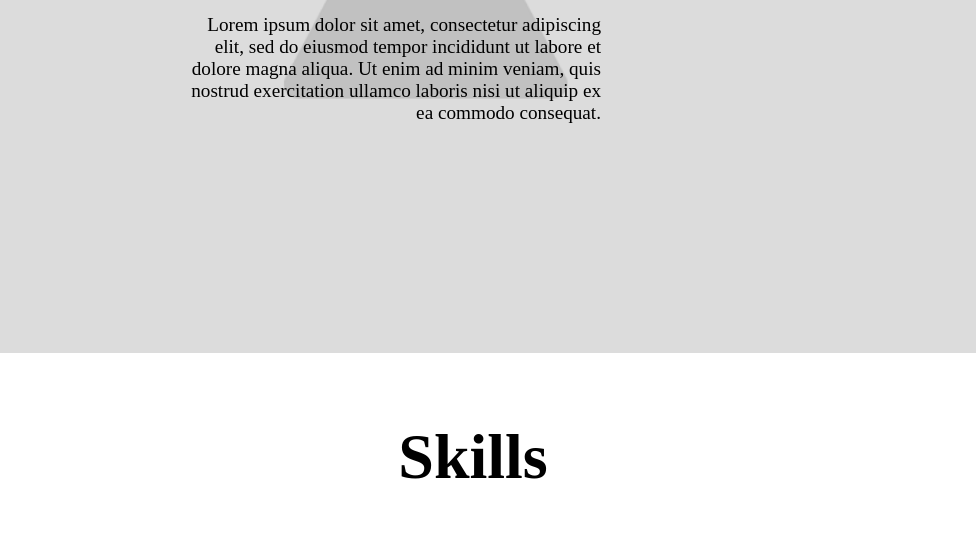
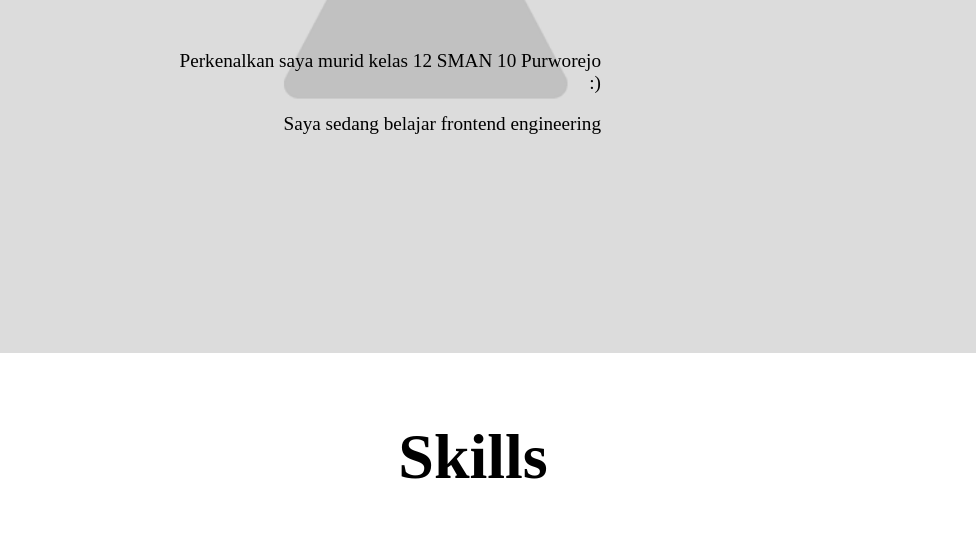
Before and after one commit to Luluk321/promo_site_frontend, a plain HTML site: page index.html in a window 1280 px wide. Shown: the part 447-988 px from the top of the page, without its empty margins (167-1143 px from the left). Drawn offline with Linux system fonts and the light colour scheme.

Commit message:
ubah nama

```diff
--- a/index.html
+++ b/index.html
@@ -9,10 +9,10 @@
 <body>
     <header>
         <div class="header_left">
-            <h1>Name Surname</h1>
+            <h1>Dharma Mangku Luhur</h1>
             <div class="bio">
-                <p>Write here something about yourself :)</p>
-                <p>Lorem ipsum dolor sit amet, consectetur adipiscing elit, sed do eiusmod tempor incididunt ut labore et dolore magna aliqua. Ut enim ad minim veniam, quis nostrud exercitation ullamco laboris nisi ut aliquip ex ea commodo consequat.</p>
+                <p>Perkenalkan saya murid kelas 12 SMAN 10 Purworejo  :)</p>
+                <p>Saya sedang belajar frontend engineering</p>
             </div>
         </div>
         <div class="header_right">
```
